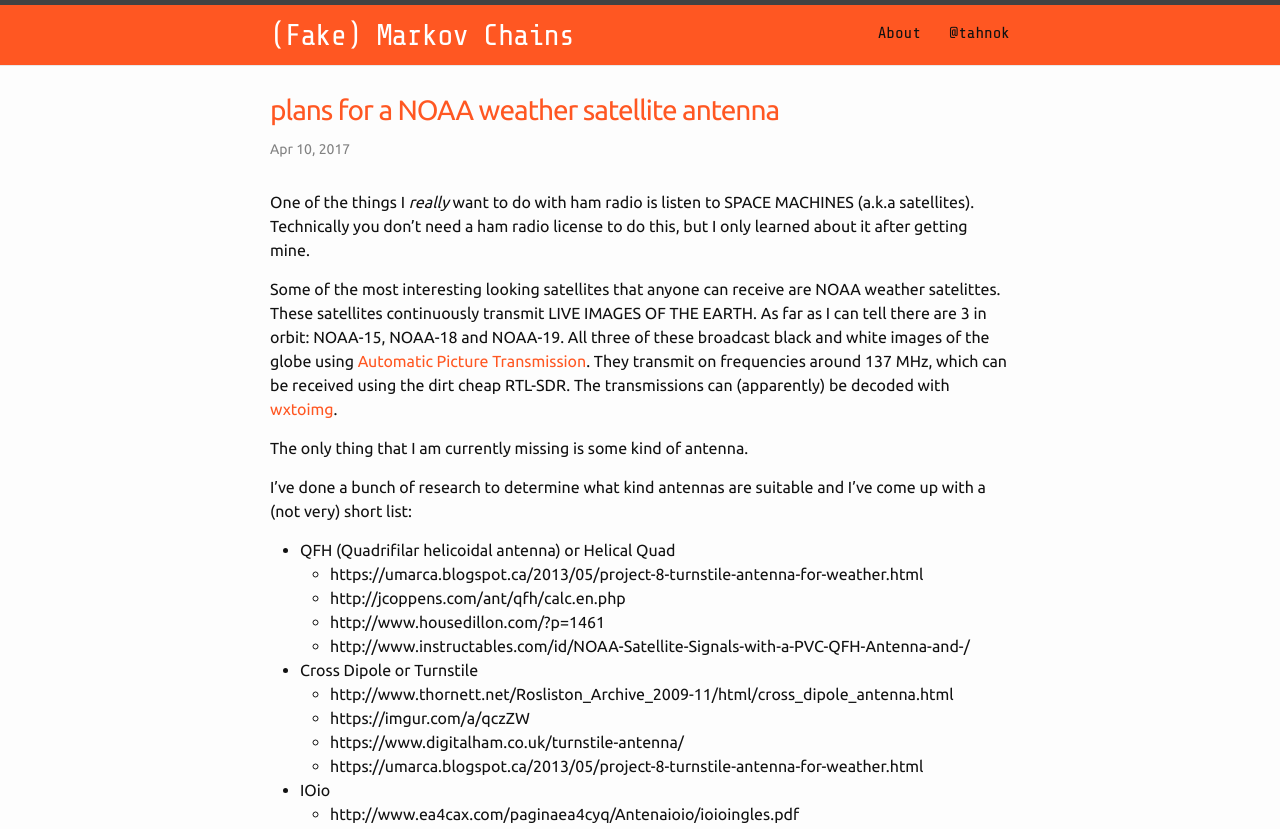
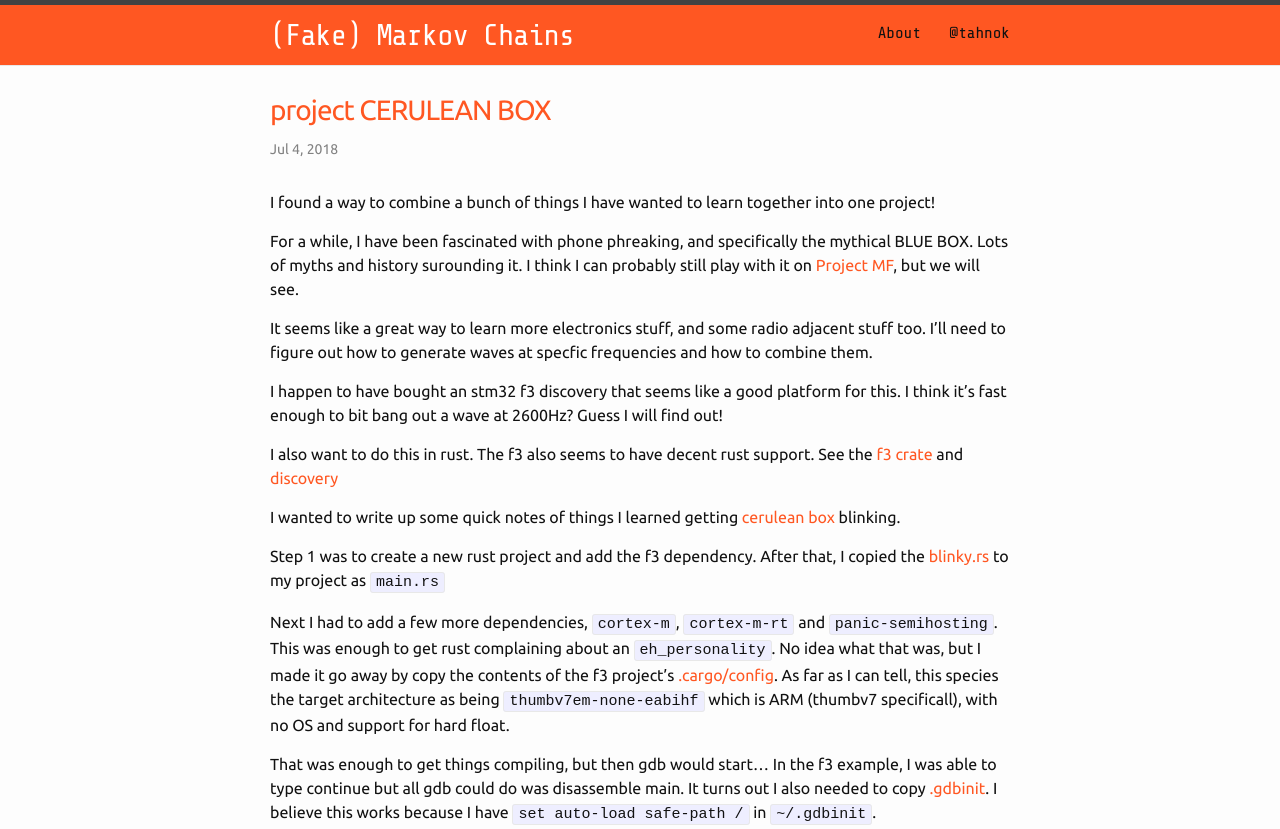
Before and after one commit to tahnok/tahnok.github.io, a Jekyll site: the page public_html/index.html, which Jekyll copies as it is, in a window 1280 px wide and 1400 px high. Shown: the top 829 px of the window. Built offline with Jekyll 4.4.1, drawn with Linux system fonts in a browser that asks for light colours; comment, search, counter and statistics services are not loaded; some of the changed text lies outside the part shown.

Commit message:
cerulean box launch

```diff
--- a/public_html/index.html
+++ b/public_html/index.html
@@ -71,6 +71,62 @@
       <div class="wrapper">
         <div class="home">
 
+
+  <div class="post-container">
+    <header class="post-header">
+      <h1 class="post-title"><a href="/post/project-cerulean-box.html">project CERULEAN BOX</a></h1>
+      <p class="post-meta">Jul 4, 2018</p>
+    </header>
+
+    <article class="post-content">
+      <p>I found a way to combine a bunch of things I have wanted to learn together into one project!</p>
+
+<p>For a while, I have been fascinated with phone phreaking, and specifically the mythical BLUE BOX.
+Lots of myths and history surounding it.
+I think I can probably still play with it on <a href="http://www.projectmf.org/">Project MF</a>, but we will see.</p>
+
+<p>It seems like a great way to learn more electronics stuff, and some radio adjacent stuff too.
+I’ll need to figure out how to generate waves at specfic frequencies and how to combine them.</p>
+
+<p>I happen to have bought an stm32 f3 discovery that seems like a good platform for this.
+I think it’s fast enough to bit bang out a wave at 2600Hz?
+Guess I will find out!</p>
+
+<p>I also want to do this in rust.
+The f3 also seems to have decent rust support.
+See the <a href="https://docs.rs/f3/0.6.1/f3/">f3 crate</a> and <a href="https://japaric.github.io/discovery/">discovery</a></p>
+
+<p>I wanted to write up some quick notes of things I learned getting <a href="https://github.com/tahnok/cerulean_box">cerulean box</a> blinking.</p>
+
+<p>Step 1 was to create a new rust project and add the f3 dependency. After that, I copied the <a href="https://docs.rs/f3/0.6.1/f3/examples/_03_blinky/index.html">blinky.rs</a> to my project as <code>main.rs</code></p>
+
+<p>Next I had to add a few more dependencies, <code>cortex-m</code>, <code>cortex-m-rt</code> and <code>panic-semihosting</code>.
+This was enough to get rust complaining about an <code>eh_personality</code>.
+No idea what that was, but I made it go away by copy the contents of the f3 project’s <a href="https://github.com/tahnok/cerulean_box/blob/de742b6a597fae6d8a96af6cb5bcddff1af15a99/.cargo/config">.cargo/config</a>.
+As far as I can tell, this species the target architecture as being <code>thumbv7em-none-eabihf</code> which is ARM (thumbv7 specificall), with no OS and support for hard float.</p>
+
+<p>That was enough to get things compiling, but then gdb would start…
+In the f3 example, I was able to type continue but all gdb could do was disassemble main.
+It turns out I also needed to copy <a href="https://github.com/tahnok/cerulean_box/blob/de742b6a597fae6d8a96af6cb5bcddff1af15a99/.gdbinit">.gdbinit</a>.
+I believe this works because I have <code>set auto-load safe-path /</code> in <code>~/.gdbinit</code>.</p>
+
+<p>After that, I get blinky leds!</p>
+
+<p><img src="https://media.giphy.com/media/3oz8xRF0v9WMAUVLNK/giphy.gif" alt="" /></p>
+
+<h2 id="next-steps">Next steps</h2>
+
+<p>There’s a few things I want to do next.
+I need to actually twiddle a pin at a given frequency.
+That means learning how timers work probably, maybe interupts if I want to be able to other things.</p>
+
+<p>I also need to figure how this semihosting thing. I think that’s so I can run the code from my laptop, and get error messages, strack traces and breakpoints which seem useful, but… I don’t know how to turn it off.
+How to I make a binary I can flash onto the f3 directly?</p>
+
+<p>Adventures for next time!</p>
+
+    </article>
+  </div>
 
   <div class="post-container">
     <header class="post-header">
--- a/public_html/sitemap.txt
+++ b/public_html/sitemap.txt
@@ -4,6 +4,7 @@ http://blog.tahnok.me/index.html
 http://blog.tahnok.me/css/main.css
 http://blog.tahnok.me/sitemap.txt
 
+http://blog.tahnok.me/post/project-cerulean-box.html
 http://blog.tahnok.me/post/plans-for-a-noaa-weather-satellite-antenna.html
 http://blog.tahnok.me/post/cju-antenna.html
 http://blog.tahnok.me/post/moxon-antennas.html
```
Also changed, not shown: _posts/2018-07-04-project-cerulean-box.md (added, +52 -0 lines), public_html/feed.xml (+57 -67 lines), public_html/post/project-cerulean-box.html (added, +207 -0 lines).
